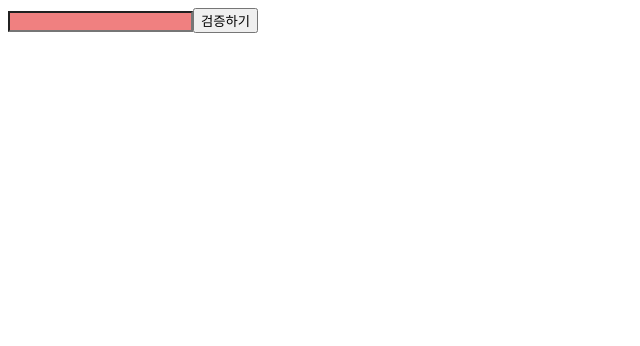
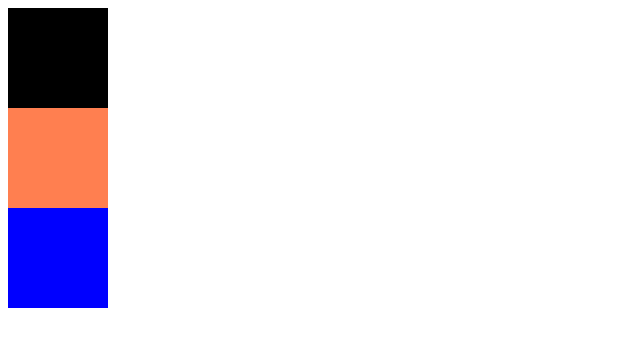
Before and after one commit to aejin24/Study, a React (Create React App) app in the folder React/base/: page / in a window 1280 px wide. Shown: the top 346 px of the page, without its empty margins (0-640 px from the left). Built offline with nearby package versions, Linux system fonts and the light colour scheme; the HTML template or start-up script is replaced by a standard one.

Commit message:
add StyledComponent.tsx

```diff
--- a/React/base/package.json
+++ b/React/base/package.json
@@ -15,6 +15,7 @@
     "react-router": "^6.3.0",
     "react-router-dom": "^6.3.0",
     "react-scripts": "5.0.1",
+    "styled-components": "^5.3.5",
     "typescript": "^4.7.4",
     "web-vitals": "^2.1.4"
   },
@@ -44,6 +45,7 @@
   },
   "devDependencies": {
     "@types/react-router": "^5.1.18",
-    "@types/react-router-dom": "^5.3.3"
+    "@types/react-router-dom": "^5.3.3",
+    "@types/styled-components": "^5.1.25"
   }
 }
--- a/React/base/src/App.tsx
+++ b/React/base/src/App.tsx
@@ -1,9 +1,9 @@
-import RefExample from "./components/RefExample";
+import StyledComponent from "./components/StyledComponent";
 
 const App = () => {
   return (
     <div>
-      <RefExample />
+      <StyledComponent />
     </div>
   );
 }
--- /dev/null
+++ b/React/base/src/components/StyledComponent.tsx
@@ -0,0 +1,26 @@
+import styled from "styled-components";
+
+const Box = styled.div<{ color?: string }>`
+  background-color: ${props => props.color || "blue"};
+  width: 100px;
+  height: 100px;
+  display: block;
+`
+
+const CoralContainer = styled(Box)`
+  background-color: coral;
+`;
+
+const StyledComponent = () => {
+  return (
+    <>
+      <Box color="black" />
+
+      <CoralContainer />
+
+      <Box as={"a"} href={"/yeah"}></Box>
+    </>
+  );
+};
+
+export default StyledComponent;
```
Also changed, not shown: 1 other file (tests, documents, lock files or other folders).
